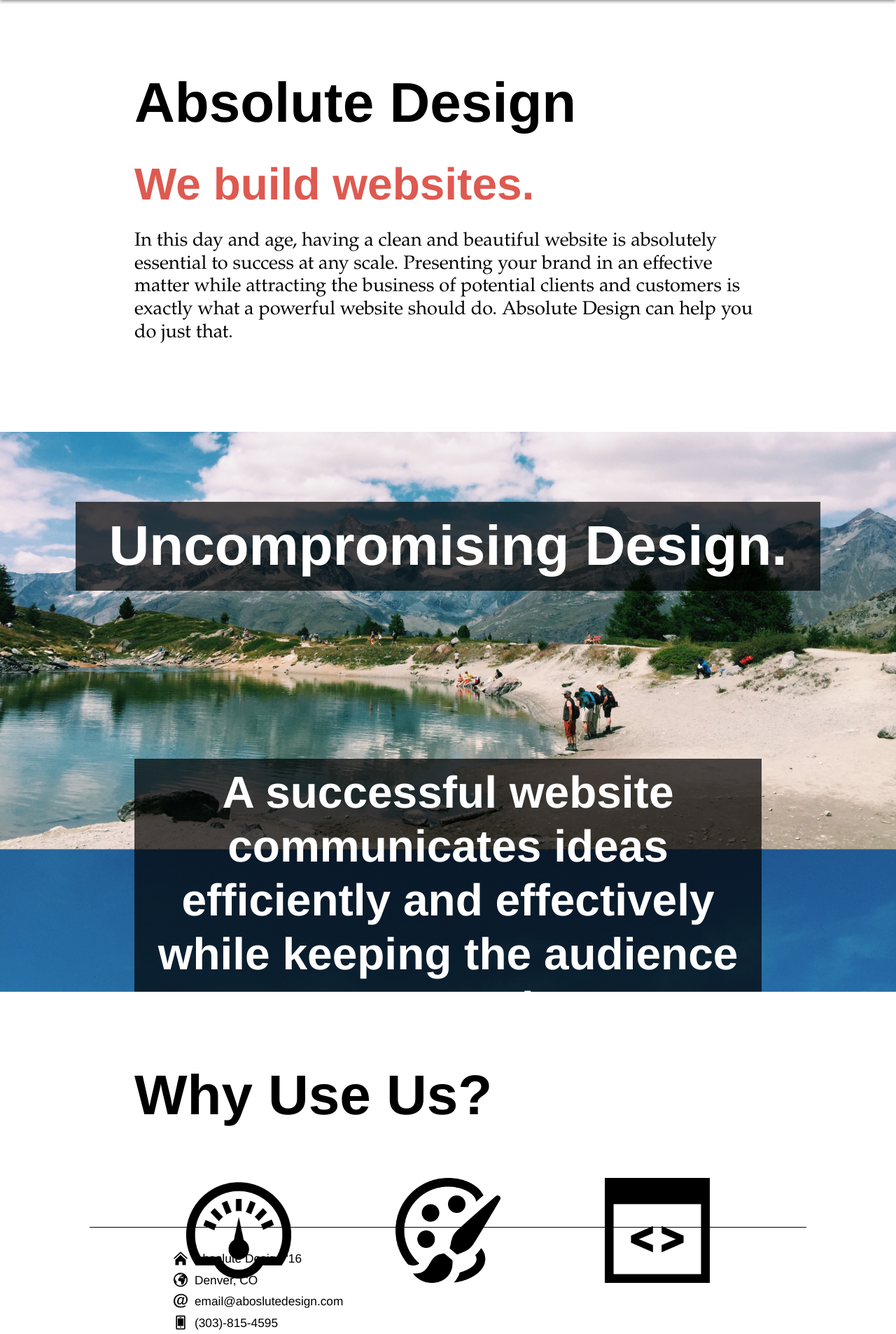
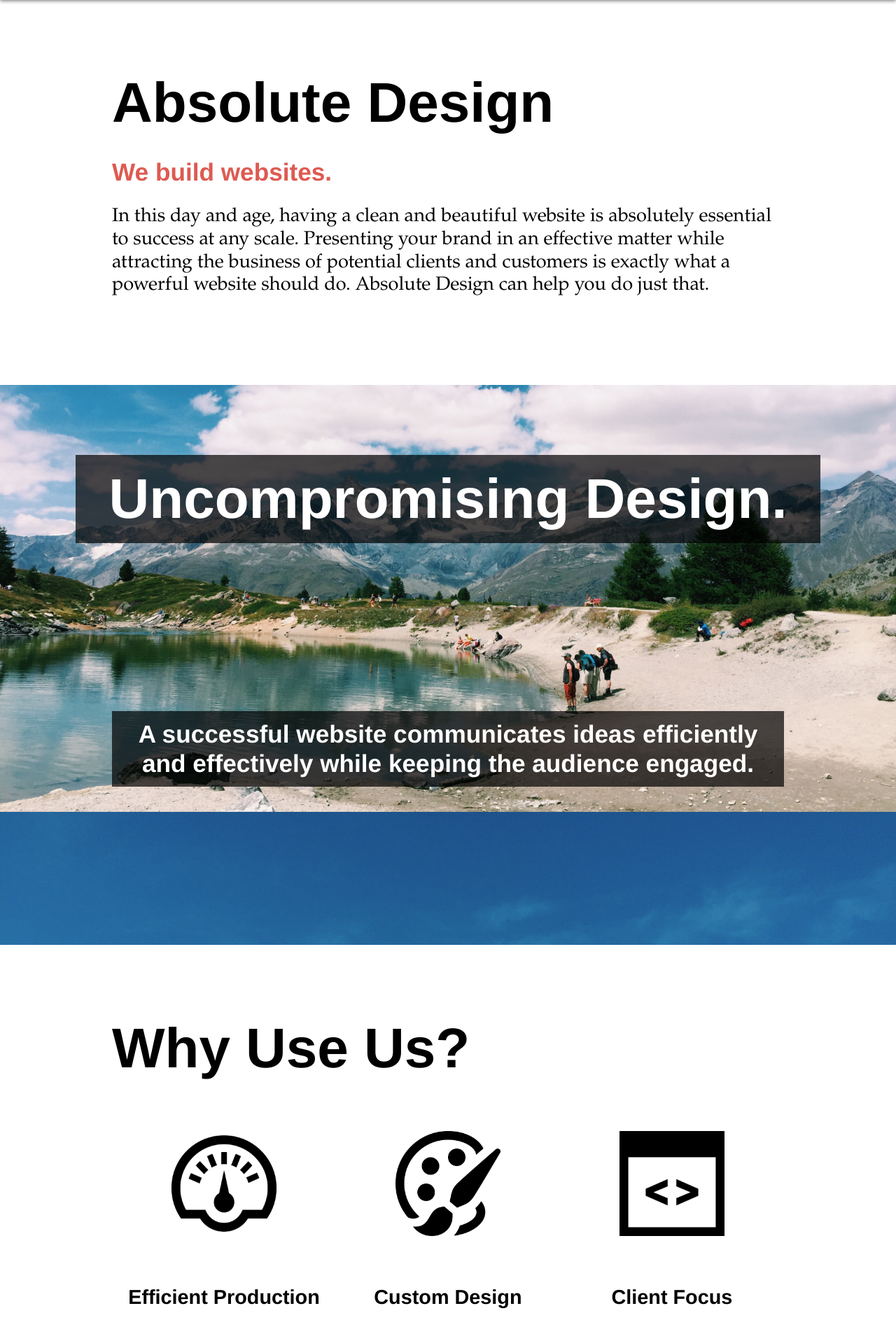
Before and after one commit to cchyung/absolute-design-website, a Django app: a page that uses website/templates/website/home.html in a window 1280 px wide. Shown: the part 801-2707 px from the top of the page at 70% size. Run offline with Django 3.2, Linux system fonts and the light colour scheme; some libraries are stand-ins or nearby versions.

Commit message:
Work on the about page

```diff
--- a/website/static/website/style.css
+++ b/website/static/website/style.css
@@ -27,7 +27,7 @@
 
 h3{
     margin:0;
-    font-size:250%;
+    font-size:220%;
 }
 
 h4{
@@ -281,8 +281,6 @@
     padding:1.2% 1.6%;
     top:300px;
     left:150px;
-    text-transform: uppercase;
-
 }
 
 .jumbo-parralax{
@@ -292,7 +290,7 @@
 
 .jumbo-text-secondary{
     left:150px;
-    top:460px;
+    top:450px;
     position:absolute;
     font-weight: 600;
 
@@ -340,31 +338,22 @@
 .content-container{
     width:100%;
     background-size:cover;
-
 }
 
 .content-container-background{
     background-size:cover;
     height:800px;
-    overflow:auto;
 }
 
 
 .content-block-medium{
     padding-top:100px;
     padding-bottom:40px;
-    width:70%;
+    width:75%;
     margin:0 auto;
+    overflow:auto;
     display:block;
 
-}
-
-.content-block-small{
-    padding-top:100px;
-    padding-bottom:40px;
-    width:50%;
-    margin:0 auto;
-    display:block;
 }
 
 .content-block-paddingless{
--- a/website/templates/website/home.html
+++ b/website/templates/website/home.html
@@ -4,17 +4,17 @@
 {% block title %}Absolute Design{% endblock title %}
 {% block content %}
 <div class="jumbo-container container-shadow">
-<div class="jumbo-image" style="background-image:url({% static 'website/background.jpg' %})"></div>
-    <h1 class="jumbo-text jumbo-text-center">Design is Hard.</h1>
-    <h2 class="jumbo-text jumbo-text-secondary jumbo-text-center">Let us do it for you.</h2>
+<div class="jumbo-image" data-vide-bg="{% static 'website/skylapse.mp4' %}"></div>
+    <h1 class="jumbo-text text-transparent">Design is Hard,</h1>
+    <h3 class="jumbo-text jumbo-text-secondary text-transparent">Let us do it for you.</h3>
 </div>
-<!-- Ideas for stupid headers lol: Innovative Design, Powerful User Experience, Personal Client Collaboration -->
+
 
 <div class="content-container">
     <div class="content-block content-block-medium">
         <h1>Absolute Design</h1>
 
-        <h2 class="secondary-color">We build websites.</h2>
+        <h3 class="secondary-color">We build websites.</h3>
         <div class>
             <p>
                 In this day and age, having a clean and beautiful website is absolutely essential to success at
@@ -34,7 +34,7 @@
 <div class="content-container content-container-background" data-stellar-background-ratio="0.8" style="background-image:url({% static 'website/mountains.jpg' %}); background-position-y:400px;">
     <h1 class="center white text-transparent" style="position:relative; top:100px; width:80%; margin: 0 auto;">Uncompromising Design.</h1>
     <div class="content-block-medium" style="margin-top:240px;">
-        <h2 class="white center text-transparent">A successful website communicates ideas efficiently and effectively while keeping the audience engaged.</h2>
+        <h3 class="white center text-transparent">A successful website communicates ideas efficiently and effectively while keeping the audience engaged.</h3>
     </div>
 </div>
 
@@ -44,18 +44,18 @@
         <h1>Why Use Us?</h1>
         <div class="content-column-third">
             <img class="column-image" src="{% static 'website/speedometer.png' %}">
-            <h3 class="column-text center">
+            <h4 class="column-text center">
                 Efficient Production
-            </h3>
+            </h4>
             <p class="column-text">
                 Time is money.  We value a quick turnout, so our team will work on an accelerated timetable to prototype and build your product as fast as possible.
             </p>
         </div>
         <div class="content-column-third">
         <img class="column-image" src="{% static 'website/art.png' %}">
-            <h3 class="column-text center">
+            <h4 class="column-text center">
                 Custom Design
-            </h3>
+            </h4>
             <p class="column-text">
                 We work closely with you to make sure that your product looks exactly the way you want. From the color scheme,
                 to the precise size of the font, your website will be yours.
@@ -63,9 +63,9 @@
         </div>
         <div class="content-column-third">
         <img class="column-image" src="{% static 'website/code.png' %}">
-            <h3 class="column-text center">
+            <h4 class="column-text center">
                 Client Focus
-            </h3>
+            </h4>
             <p class="column-text">
                 We take on only a couple projects at once so that you can be assured to get the most possible attention, maximizing client focus.
             </p>
```
Also changed, not shown: website/templates/website/about.html (+10 -10 lines), 1 other file.
